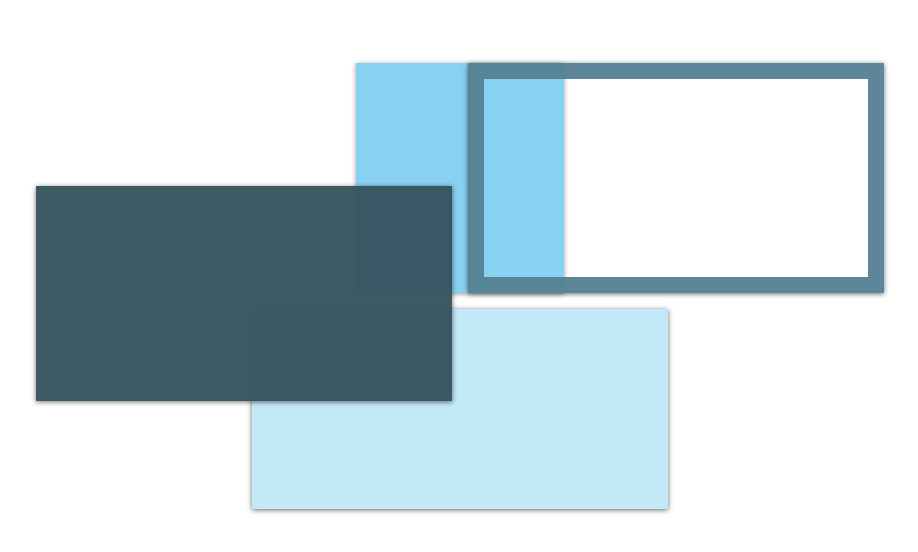
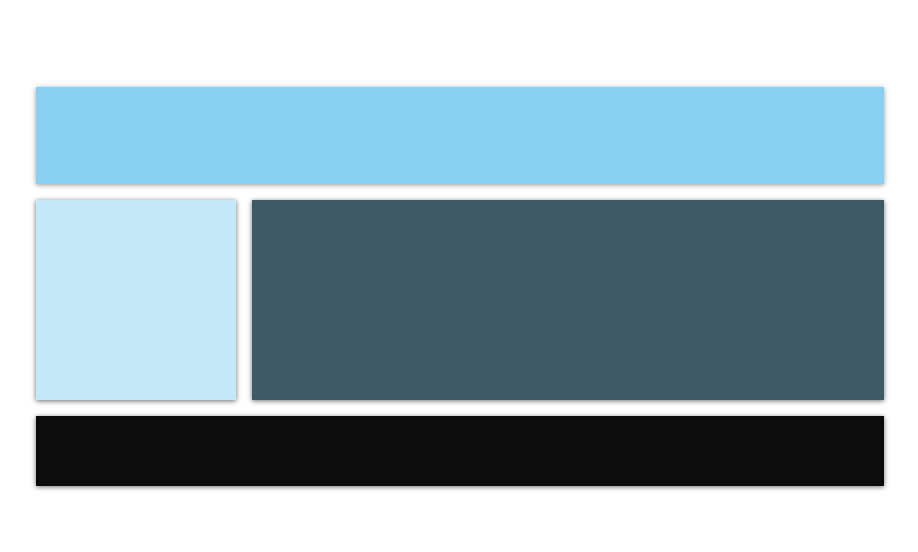
Before and after one commit to slightlyoffbeat/css-grid-test, a plain HTML site: page index.html in a window 1280 px wide. Shown: the part 114-666 px from the top of the page, without its empty margins (180-1098 px from the left). Drawn offline with Linux system fonts and the light colour scheme.

Commit message:
test changes

```diff
--- a/css/main.css
+++ b/css/main.css
@@ -9,20 +9,22 @@ body {
     justify-items: center;
     grid-gap: 1rem;
     grid-template-columns: repeat(6, 1fr);
+    transform: skewY(0deg);
+    grid-template-areas: '. header header header header' '. sidebar content content content' '. sidebar content content content' '. footer footer footer footer';
 }
 
 .item-1 {
-    grid-column: 3 / 5;
-    grid-row: 1 / 3;
+    grid-column: 2 / 6;
+    grid-row: 1 / 2;
     background-color: #88d1f1;
-    height: 230px;
-    width: 50%;
+    height: 97px;
+    width: 100%;
     box-shadow: 0px 1px 5px 0px rgba(0, 0, 0, 0.4);
 }
 
 .item-2 {
-    grid-column: 3 / 5;
-    grid-row: 3 / 5;
+    grid-column: 2 / 3;
+    grid-row: 2 / 4;
     background-color: #c3e8f8;
     height: 200px;
     width: 100%;
@@ -30,23 +32,25 @@ body {
 }
 
 .item-3 {
-    grid-column: 2 / 4;
+    grid-column: 3 / 6;
     grid-row: 2 / 4;
     background-color: #33525d;
     opacity: .95;
     height: 100%;
     width: 100%;
     box-shadow: 0px 1px 5px 0px rgba(0, 0, 0, 0.6);
+    /*! transform: skewY(-12deg); */
+    /*! transform-origin: 0; */
 }
 
 .item-4 {
-    grid-column: 4 / 6;
-    grid-row: 1 / 3;
-    background-color: transparent;
+    grid-column: 2 / 6;
+    grid-row: 4 / 4;
+    background-color: black;
     opacity: .95;
-    height: 100%;
+    height: 70px;
     width: 100%;
-    border: 1rem solid #558194;
+    /*! border: 1rem solid #558194; */
     box-sizing: border-box;
     box-shadow: 0px 1px 5px 0px rgba(0, 0, 0, 0.6);
 }
```
